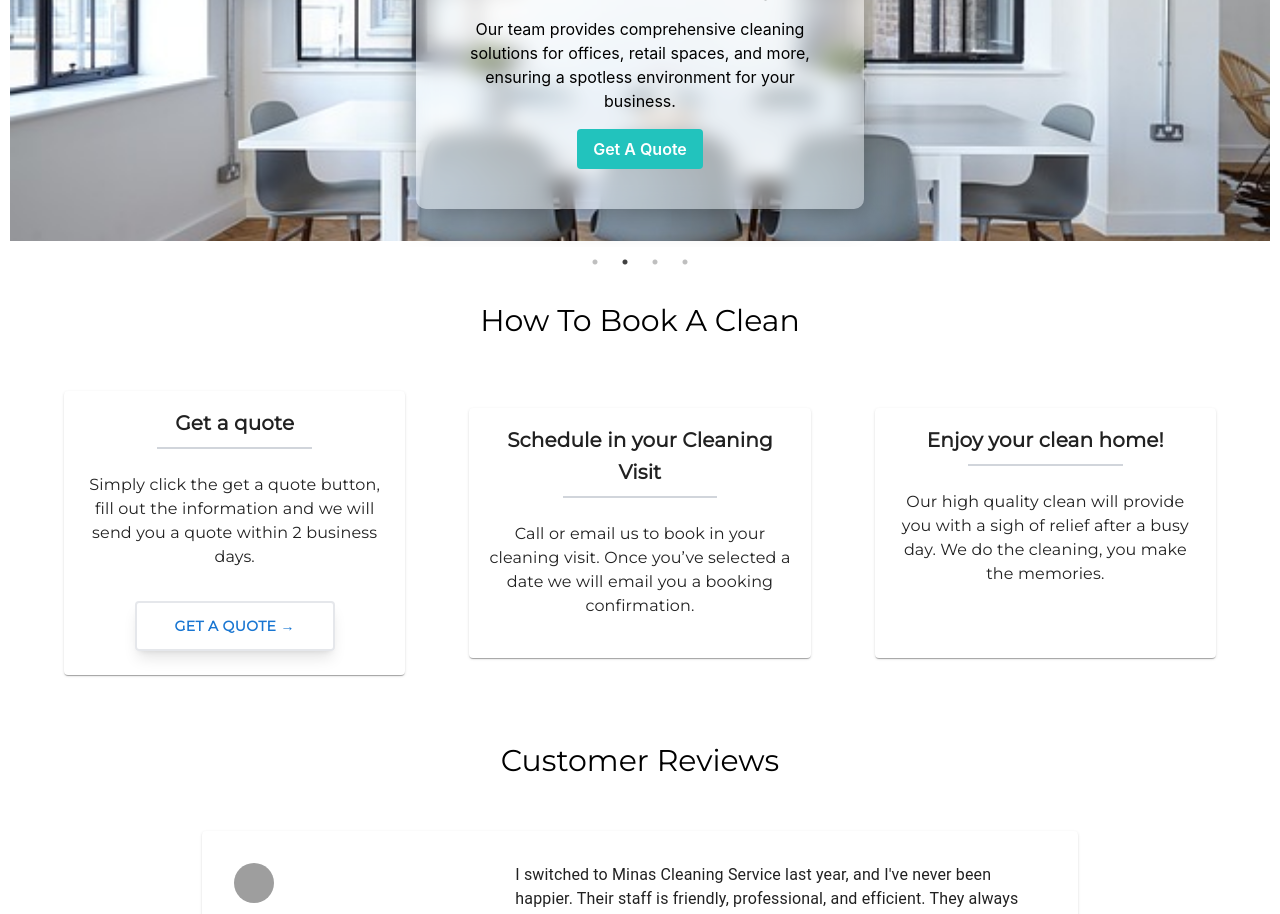
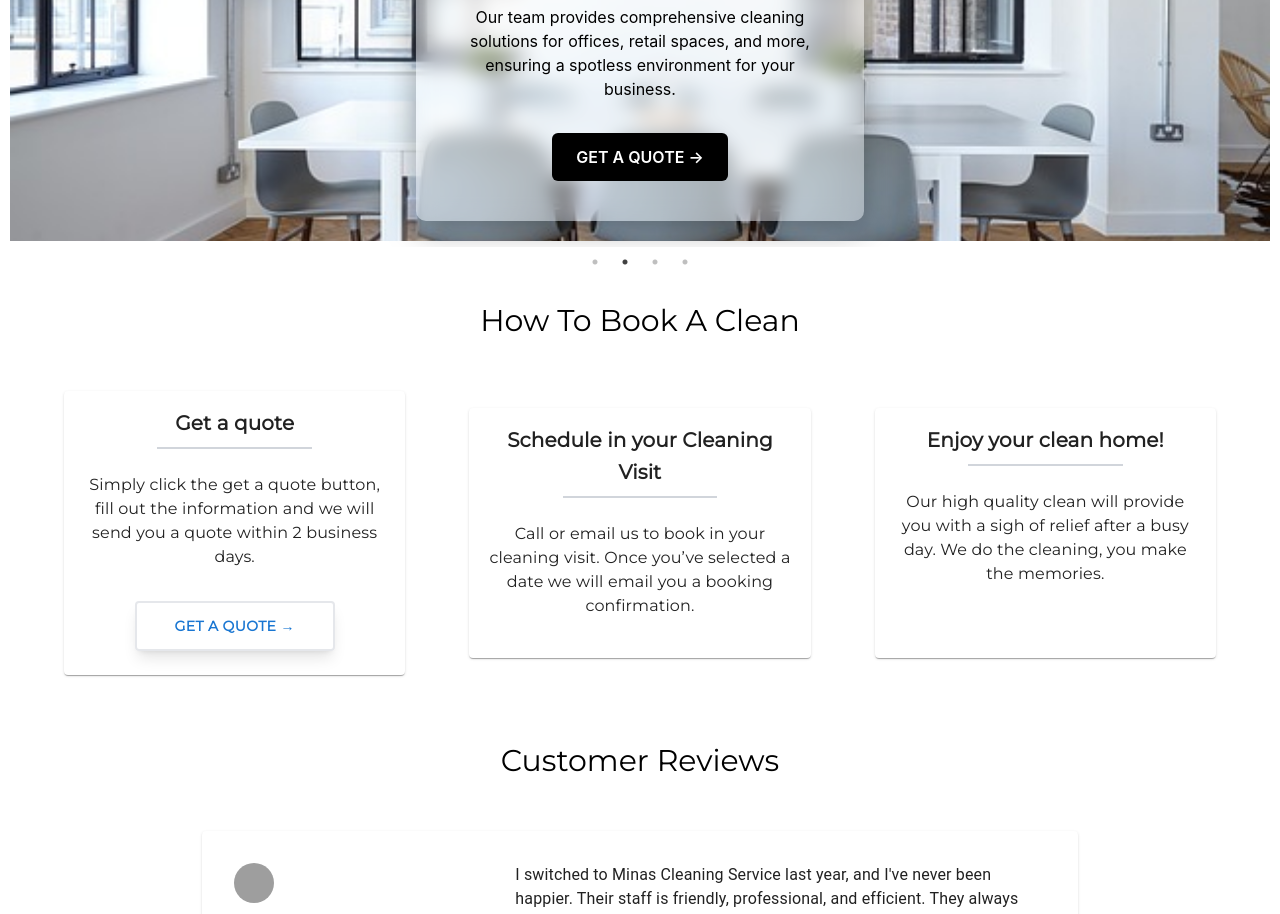
Before and after one commit to masond84/Minas-Cleaning-Site, a React (Create React App) app: page / in a window 1280 px wide. Shown: the part 1760-2674 px from the top of the page. Built offline with nearby package versions, Linux system fonts and the light colour scheme; grey boxes are pictures that could not be loaded.

Commit message:
Update slider quote button

```diff
--- a/src/components/QuoteButton.js
+++ b/src/components/QuoteButton.js
@@ -1,14 +1,22 @@
 import React from 'react';
 import { motion } from 'framer-motion';
 import { Button } from '@mui/material';
+import { useNavigate } from 'react-router-dom';
 
 const QuoteButton = () => {
+  const navigate = useNavigate();
+
+  const handleClick = () => {
+    navigate('/services/get-quote');
+  }
+
   return (
     <div className="flex justify-center mt-4">
       <motion.div
         whileHover={{
-          borderColor: 'transparent',
-          transition: { duration: 0.5 },
+          scale: 1.05, // Slightly enlarges the button
+          opacity: 0.9, // Makes the button slightly transparent
+          transition: { duration: 0.3 },
           backgroundColor: 'darken(var(--primary-color), 30%)',
         }}
         className="relative w-[200px] h-[50px] bg-primary-color text-white font-montserrat rounded transition duration-300 shadow-lg border-2 border-primary-color"
@@ -19,7 +27,7 @@ const QuoteButton = () => {
             fontFamily: 'Montserrat',
             fontWeight: '600',
           }}
-          href='/services/get-quote'
+          onClick={handleClick}
         >
           GET A QUOTE →
         </Button>
--- a/src/components/Slider.js
+++ b/src/components/Slider.js
@@ -27,17 +27,12 @@ const Carousel = () => {
                             <h2 className='text-sm md:text-lg font-medium'>RESIDENTIAL CLEANING</h2>
                             <h1 className='text-xl md:text-3xl font-bold mt-2'>Home Cleaning</h1>
                             <p className='text-sm md:text-base mt-4'>From routine cleanings to deep cleans, our residential services are designed to keep your home fresh and inviting for the ones you care about.</p>
-                            <button
-                                style={{
-                                    backgroundColor: 'var(--primary-color)',
-                                    hover: {
-                                        backgroundColor: 'var(--accent-color)',
-                                    },
-                                }}
-                                className=' text-white font-semibold px-4 py-2 mt-4 rounded transition duration-300 hover:bg-gray-800'
-                                >
-                                    Get A Quote
-                            </button>
+                            <a
+                                href="/services/get-quote"
+                                className="mt-8 inline-block bg-black text-white font-semibold py-3 px-6 rounded-md hover:bg-gray-900 transition-all duration-300"
+                            >
+                                GET A QUOTE →
+                            </a>
                         </div>
                     </div>
                 </div>
@@ -49,17 +44,12 @@ const Carousel = () => {
                             <h2 className='text-sm md:text-lg font-medium'>COMMERCIAL CLEANING</h2>
                             <h1 className='text-xl md:text-3xl font-bold mt-2'>Business Cleaning</h1>
                             <p className='text-sm md:text-base mt-4'>Our team provides comprehensive cleaning solutions for offices, retail spaces, and more, ensuring a spotless environment for your business.</p>
-                            <button
-                                style={{
-                                    backgroundColor: 'var(--primary-color)',
-                                    hover: {
-                                        backgroundColor: 'var(--accent-color)',
-                                    },
-                                }}
-                                className=' text-white font-semibold px-4 py-2 mt-4 rounded transition duration-300 hover:bg-gray-800'
+                            <a
+                                href="/services/get-quote"
+                                className="mt-8 inline-block bg-black text-white font-semibold py-3 px-6 rounded-md hover:bg-gray-900 transition-all duration-300"
                             >
-                                Get A Quote
-                            </button>
+                                GET A QUOTE →
+                            </a>
                         </div>
                     </div>
                 </div>
@@ -71,17 +61,12 @@ const Carousel = () => {
                             <h2 className='text-sm md:text-lg font-medium'>MOVING CLEAN-UP</h2>
                             <h1 className='text-xl md:text-3xl font-bold mt-2'>Moving Cleaning</h1>
                             <p className='text-sm md:text-base mt-4'>Lorem ipsum dolor sit amet, consectetur adipiscing elit. Nullam sed varius eros, eu placerat.</p>
-                            <button
-                                style={{
-                                    backgroundColor: 'var(--primary-color)',
-                                    hover: {
-                                        backgroundColor: 'var(--accent-color)',
-                                    },
-                                }}
-                                className=' text-white font-semibold px-4 py-2 mt-4 rounded transition duration-300 hover:bg-gray-800'
+                            <a
+                                href="/services/get-quote"
+                                className="mt-8 inline-block bg-black text-white font-semibold py-3 px-6 rounded-md hover:bg-gray-900 transition-all duration-300"
                             >
-                                Get A Quote
-                            </button>
+                                GET A QUOTE →
+                            </a>
                         </div>
                     </div>
                 </div>
@@ -93,17 +78,12 @@ const Carousel = () => {
                             <h2 className='text-sm md:text-lg font-medium'>SPECIALTY CLEANING SERVICES</h2>
                             <h1 className='text-xl md:text-3xl font-bold mt-2'>Other Services</h1>
                             <p className='text-sm md:text-base mt-4'>Whether it's carpet cleaning, window washing, or post-construction cleanup, we have the skills and tools to handle it all.</p>
-                            <button
-                                style={{
-                                    backgroundColor: 'var(--primary-color)',
-                                    hover: {
-                                        backgroundColor: 'var(--accent-color)',
-                                    },
-                                }}
-                                className=' text-white font-semibold px-4 py-2 mt-4 rounded transition duration-300 hover:bg-gray-800'
+                            <a
+                                href="/services/get-quote"
+                                className="mt-8 inline-block bg-black text-white font-semibold py-3 px-6 rounded-md hover:bg-gray-900 transition-all duration-300"
                             >
-                                Get A Quote
-                            </button>
+                                GET A QUOTE →
+                            </a>
                         </div>
                     </div>
                 </div>
```
